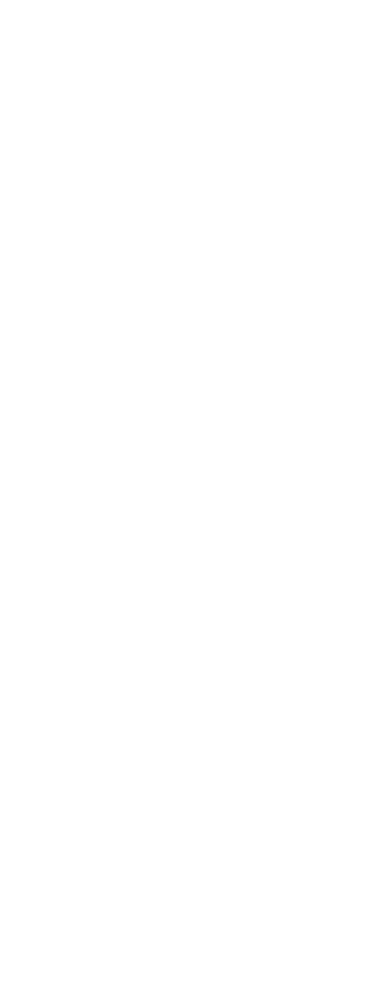
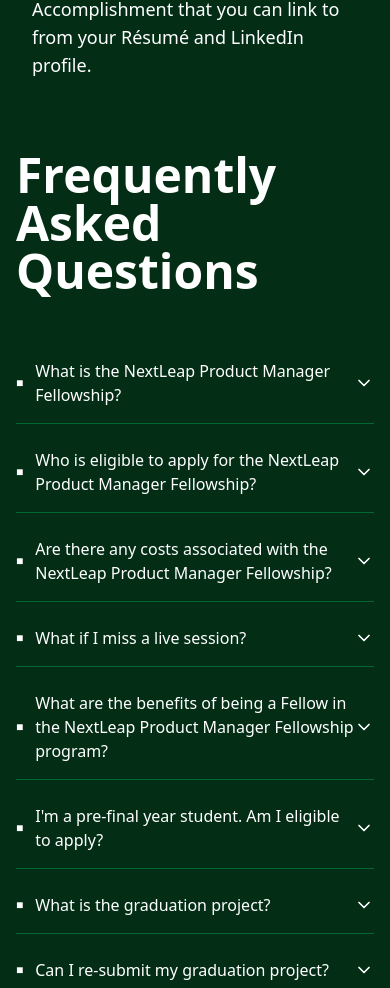
Before and after one commit to sagajax/Bestleap, a React (Vite) app: page / in a window 390 px wide. Shown: the part 10035-11023 px from the top of the page. Before the commit the page ends 9326 px from the top, so only its background shows below. Built offline with nearby package versions, Linux system fonts and the light colour scheme.

Commit message:
added contact card component

```diff
--- a/src/App.jsx
+++ b/src/App.jsx
@@ -11,6 +11,9 @@
 import JobTitleComponent from './components/JobTitle'
 import BuildSkillsComponent from './components/BuildSkill'
 import Tools from './components/Tools'
+import Certificate from './components/Certificate'
+import FAQSection from './components/Faq'
+import ContactCard from './components/ContactCard'
 function App() {
   const [count, setCount] = useState(0)
 
@@ -25,6 +28,9 @@
       <JobTitleComponent />
       <BuildSkillsComponent />
       <Tools />
+      <Certificate/>
+      <FAQSection />
+      <ContactCard />
     </>
   )
 }
--- /dev/null
+++ b/src/components/Certificate.jsx
@@ -0,0 +1,27 @@
+import React from 'react';
+
+const Certificate = () => {
+  return (
+    <div className="w-full bg-green-950 flex flex-col md:flex-row items-center justify-between p-6 md:gap-0">
+      {/* Left side - Certificate Image */}
+      <div className="w-full md:w-2/5 mb-8 md:mb-0 md:pr-2">
+        <img src="/cert.webp" alt="Certificate of Completion" className="w-full max-w-md mx-auto" />
+      </div>
+
+      {/* Right side - Text Content */}
+      <div className="w-full md:w-3/5 text-white px-2 md:pl-4">
+        <h1 className="text-4xl md:text-5xl font-bold mb-4">
+          Verifiable Certificate of Accomplishment
+        </h1>
+
+        <p className="text-lg md:text-xl mb-6">
+          Upon completing the Product Manager Fellowship course, you'll receive a
+          verifiable Certificate of Accomplishment that you can link to from your
+          Résumé and LinkedIn profile.
+        </p>
+      </div>
+    </div>
+  );
+};
+
+export default Certificate;
--- /dev/null
+++ b/src/components/ContactCard.jsx
@@ -0,0 +1,38 @@
+import React from 'react';
+import contactBg from '/contactbg.svg';
+
+const ContactCard = () => {
+  return (
+    <div className="bg-green-950 px-4 pt-6 pb-12">
+
+    <div className="w-full max-w-4xl mx-auto bg-green-800 rounded-lg shadow-lg p-12 relative overflow-hidden">
+      {/* Main Content */}
+      <div className="text-center z-10 relative">
+        <h2 className="text-4xl font-bold text-white mb-3">
+          Still have questions or need more information?
+        </h2>
+        <p className="text-white text-lg mb-10">
+          Request a callback to get personalized guidance
+        </p>
+
+        {/* Button */}
+        <div className="flex justify-center">
+          <button className="flex items-center justify-center bg-yellow-100 hover:bg-yellow-200 text-green-900 font-medium py-3 px-6 rounded-lg transition-colors duration-200">
+            <svg xmlns="http://www.w3.org/2000/svg" className="h-5 w-5 mr-2" viewBox="0 0 24 24" fill="none" stroke="currentColor" strokeWidth="2" strokeLinecap="round" strokeLinejoin="round">
+              <path d="M22 16.92v3a2 2 0 01-2.18 2 19.79 19.79 0 01-8.63-3.07 19.5 19.5 0 01-6-6 19.79 19.79 0 01-3.07-8.67A2 2 0 014.11 2h3a2 2 0 012 1.72 12.84 12.84 0 00.7 2.81 2 2 0 01-.45 2.11L8.09 9.91a16 16 0 006 6l1.27-1.27a2 2 0 012.11-.45 12.84 12.84 0 002.81.7A2 2 0 0122 16.92z" />
+            </svg>
+            Request a callback
+          </button>
+        </div>
+      </div>
+
+      {/* Background Pattern */}
+      <div className="absolute bottom-0 left-0 w-full">
+        <img src={contactBg} alt="Decorative pattern" className="w-full h-24 object-cover" />
+      </div>
+    </div>
+    </div>
+  );
+};
+
+export default ContactCard;
--- /dev/null
+++ b/src/components/Faq.jsx
@@ -0,0 +1,119 @@
+import React, { useState } from 'react';
+import { ChevronDown, ChevronUp } from 'lucide-react';
+
+const FAQSection = () => {
+  const [openItem, setOpenItem] = useState(null);
+
+  const toggleItem = (index) => {
+    setOpenItem(openItem === index ? null : index);
+  };
+
+  const faqItems = [
+    {
+      question: "What is the NextLeap Product Manager Fellowship?",
+      answer: "The NextLeap Product Manager Fellowship is an intensive program designed to help professionals transition into product management. It combines practical training with hands-on experience and mentorship."
+    },
+    {
+      question: "Who is eligible to apply for the NextLeap Product Manager Fellowship?",
+      answer: "Professionals with at least 1-2 years of work experience in any domain are eligible to apply. We welcome applicants from engineering, design, business, and other backgrounds."
+    },
+    {
+      question: "Are there any costs associated with the NextLeap Product Manager Fellowship?",
+      answer: "Yes, there is a program fee that covers all training materials, workshops, and mentorship sessions. We offer flexible payment options and early application discounts."
+    },
+    {
+      question: "What if I miss a live session?",
+      answer: "All live sessions are recorded and made available in our learning portal. You can watch them at your convenience, though we recommend attending live for interactive learning."
+    },
+    {
+      question: "What are the benefits of being a Fellow in the NextLeap Product Manager Fellowship program?",
+      answer: "Fellows gain industry-relevant skills, build a portfolio of product work, and join a network of product professionals. Our program also includes career support and job placement assistance."
+    },
+    {
+      question: "I'm a pre-final year student. Am I eligible to apply?",
+      answer: "Pre-final year students can apply for our specialized student track. This version of the fellowship is adapted to accommodate academic schedules and build foundational product skills."
+    },
+    {
+      question: "What is the graduation project?",
+      answer: "The graduation project is a comprehensive product case study that you'll develop throughout the program. It demonstrates your product thinking and serves as a portfolio piece for job applications."
+    },
+    {
+      question: "Can I re-submit my graduation project?",
+      answer: "Yes, you can revise and re-submit your graduation project once based on mentor feedback. This allows you to refine your work and strengthen your final portfolio piece."
+    },
+    {
+        question: "What is the NextLeap Product Manager Fellowship?",
+        answer: "The NextLeap Product Manager Fellowship is an intensive program designed to help professionals transition into product management. It combines practical training with hands-on experience and mentorship."
+      },
+      {
+        question: "Who is eligible to apply for the NextLeap Product Manager Fellowship?",
+        answer: "Professionals with at least 1-2 years of work experience in any domain are eligible to apply. We welcome applicants from engineering, design, business, and other backgrounds."
+      },
+      {
+        question: "Are there any costs associated with the NextLeap Product Manager Fellowship?",
+        answer: "Yes, there is a program fee that covers all training materials, workshops, and mentorship sessions. We offer flexible payment options and early application discounts."
+      },
+      {
+        question: "What if I miss a live session?",
+        answer: "All live sessions are recorded and made available in our learning portal. You can watch them at your convenience, though we recommend attending live for interactive learning."
+      },
+      {
+        question: "What are the benefits of being a Fellow in the NextLeap Product Manager Fellowship program?",
+        answer: "Fellows gain industry-relevant skills, build a portfolio of product work, and join a network of product professionals. Our program also includes career support and job placement assistance."
+      },
+      {
+        question: "I'm a pre-final year student. Am I eligible to apply?",
+        answer: "Pre-final year students can apply for our specialized student track. This version of the fellowship is adapted to accommodate academic schedules and build foundational product skills."
+      },
+      {
+        question: "What is the graduation project?",
+        answer: "The graduation project is a comprehensive product case study that you'll develop throughout the program. It demonstrates your product thinking and serves as a portfolio piece for job applications."
+      },
+      {
+        question: "Can I re-submit my graduation project?",
+        answer: "Yes, you can revise and re-submit your graduation project once based on mentor feedback. This allows you to refine your work and strengthen your final portfolio piece."
+      },
+  ];
+
+  return (
+    <div className="bg-green-950 w-full min-h-screen px-4 pt-6 pb-12">
+      <div className="max-w-4xl mx-auto">
+        <h1 className="text-white text-5xl font-bold mb-16">Frequently Asked Questions</h1>
+
+        <ul className="space-y-6">
+          {faqItems.map((item, index) => (
+            <li key={index} className="border-b border-green-800 pb-4">
+              <button
+                onClick={() => toggleItem(index)}
+                className="w-full flex justify-between items-center text-left text-white font-medium"
+              >
+                <span className="flex items-center">
+                  <span className="text-xs mr-3 flex items-center">■</span>
+                  <span>{item.question}</span>
+                </span>
+                {openItem === index ? (
+                  <ChevronUp
+                    className="flex-shrink-0 transition-transform duration-200"
+                    size={20}
+                  />
+                ) : (
+                  <ChevronDown
+                    className="flex-shrink-0 transition-transform duration-200"
+                    size={20}
+                  />
+                )}
+              </button>
+              {openItem === index && (
+                <div className="mt-2 text-white pl-6">
+                  {item.answer}
+                </div>
+              )}
+            </li>
+          ))}
+        </ul>
+      </div>
+    </div>
+  );
+};
+
+export default FAQSection;
```
Also changed, not shown: public/contactbg.svg (renamed from public/footerBg.svg).
